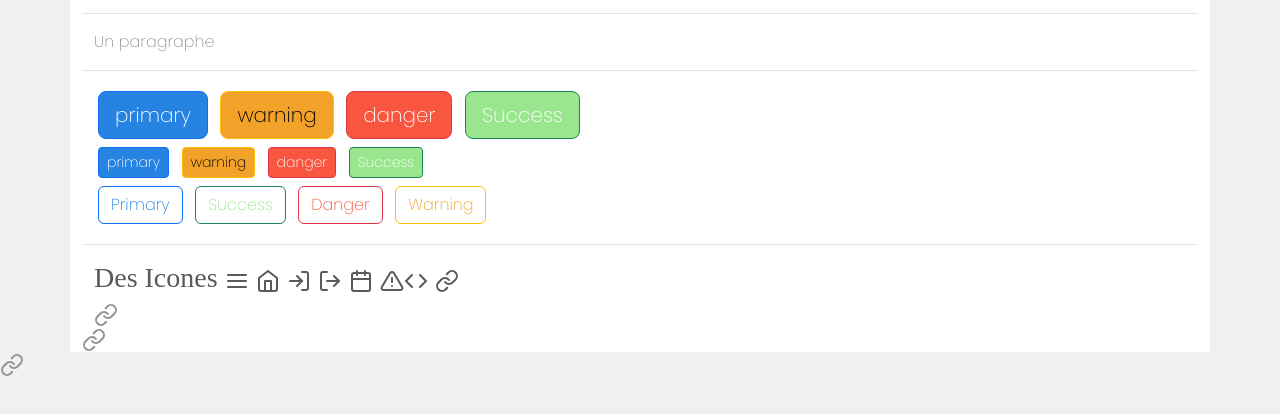
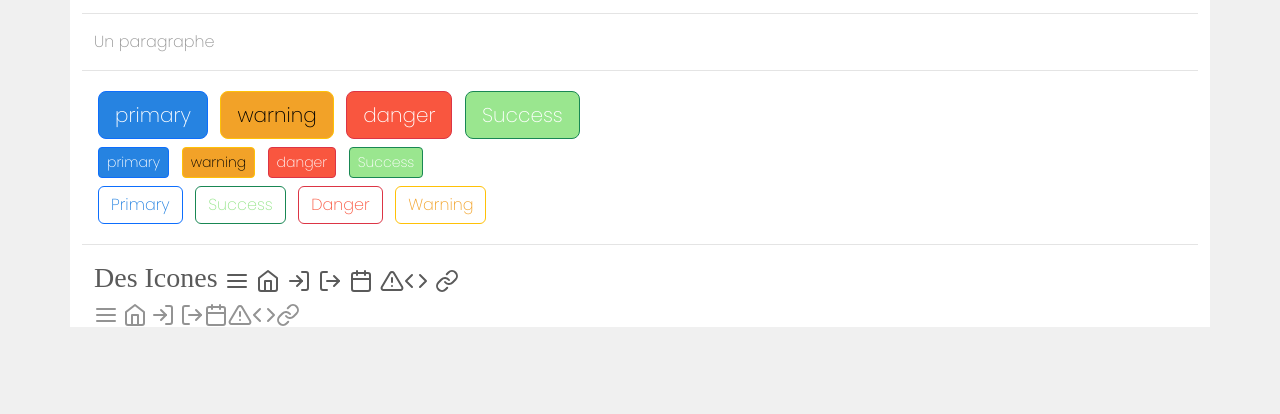
Before and after one commit to LionelDiot/W5D1, a plain HTML site: page index.html in a window 1280 px wide. Shown: the part 172-586 px from the top of the page. Drawn offline with nearby package versions, Linux system fonts and the light colour scheme; a web font is replaced by a local one.

Commit message:
quick auto commit

```diff
--- a/index.html
+++ b/index.html
@@ -53,7 +53,7 @@
     <hr>
     <div class="container">
       <h3>Des Icones <i data-feather="menu"></i> <i data-feather="home"></i> <i data-feather="log-in"></i>
-        <i data-feather="log-out"></i> <i data-feather="calendar"></i> <i data-feather="alert-triangle"></i><i data-feather="code"></i> <i data-feather="link"> </h3>
+        <i data-feather="log-out"></i> <i data-feather="calendar"></i> <i data-feather="alert-triangle"></i><i data-feather="code"></i> <i data-feather="link"></i> </h3>
       <p>
         <i data-feather="menu"></i> <i data-feather="home"></i> <i data-feather="log-in"></i>
         <i data-feather="log-out"></i><i data-feather="calendar"></i><i data-feather="alert-triangle"></i><i data-feather="code"></i><i data-feather="link"></i>
```
